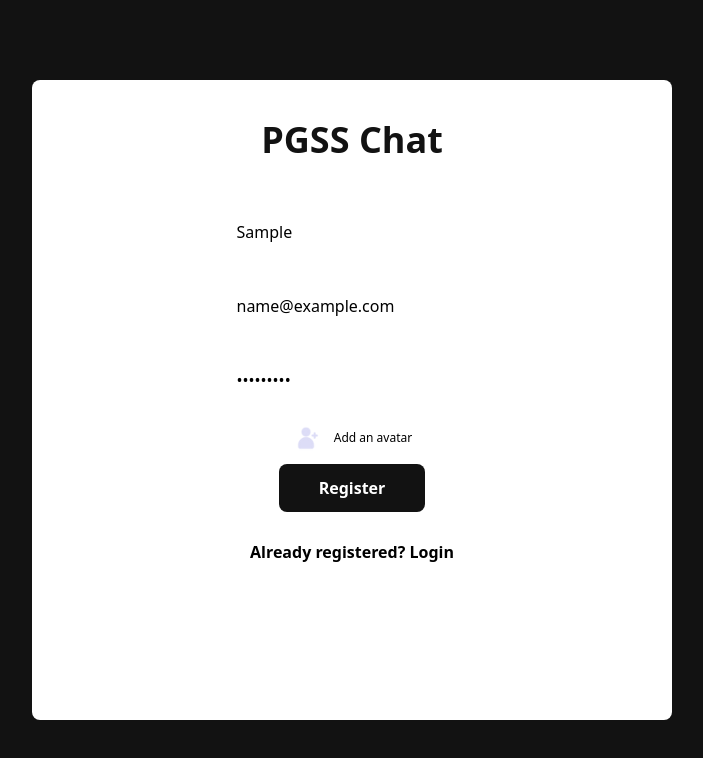
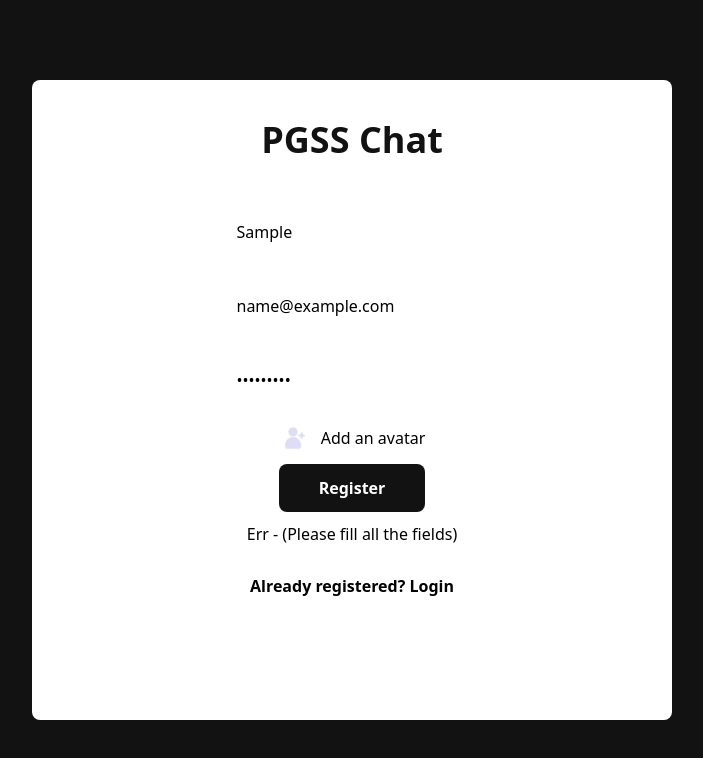
Before and after one commit to zhaojzn/pg-chat, a React (Vite) app: page /register in a window 1280 px wide. Both pictures are taken after typing "Sample", "name@example.com", "Sample123" into the empty fields and a click on the button "Register". Shown: the top 758 px of the page, without its empty margins (288-991 px from the left). Built offline with nearby package versions, Linux system fonts and the light colour scheme; no server answers.

Commit message:
register err message

```diff
--- a/src/pages/Register.jsx
+++ b/src/pages/Register.jsx
@@ -10,9 +10,15 @@ import { useNavigate } from "react-router-dom";
 
 const Register = () =>{
 
-  const [err,setErr] = useState(false)
-  let errMessage = ""
+  const [err,setErr] = useState()
+  const [fileState, setFileState] = useState()
   const navigate = useNavigate()
+
+  const imageUplaod = (e) => {
+    const file = e.target.files[0]
+    setFileState(file)
+  }
+
   const handleSubmit = async (e) => {
     e.preventDefault()
     const displayName = e.target[0].value
@@ -22,7 +28,8 @@ const Register = () =>{
 
 
     if(!displayName || !email || !password || !file){
-      console.log(errMessage)
+      setErr("Please fill all the fields")
+      return
     }
     try{
       const res = await createUserWithEmailAndPassword(auth, email, password)
@@ -44,7 +51,7 @@ const Register = () =>{
           }
         },
         (error) => {
-          setErr(true)
+          setErr("Something went wrong")
 
         },
         () => {
@@ -71,7 +78,7 @@ const Register = () =>{
       );
 
     }catch(z){
-      setErr(true);
+      setErr(z.message);
     }
 
   }
@@ -80,16 +87,16 @@ const Register = () =>{
       <div className="h-4/5 w-1/2 bg-white rounded-lg flex flex-col items-center overflow-scroll">
         <span className="font-bold text-[#121212] p-10 text-4xl">PGSS Chat</span>
         <form onSubmit={handleSubmit} className="flex flex-col items-center pb-2 gap-[10px]">
-          <input className="p-5 hover:border-b border-b-bg" type="text" placeholder="Username" />
+          <input required className="p-5 hover:border-b border-b-bg" type="text" placeholder="Username" />
           <input required className="p-5 hover:border-b border-b-bg" type="email" placeholder="Email" />
           <input required className="p-5 hover:border-b border-b-bg" type="password" placeholder="Password" />
-          <input style={{ display: "none" }} type="file" id="file" />
+          <input style={{ display: "none" }} type="file" id="file" onChange={imageUplaod}/>
           <label htmlFor="file" className="flex items-center gap-[10px] text-xs cursor-pointer">
             <img src={Add} alt="" className="w-[32px]"/>
-            <span>Add an avatar</span>
+            <span className='text-base'>{fileState ? 'Added avatar' : 'Add an avatar'}</span>
           </label>
           <button className="bg-[#121212] text-white font-bold py-3 px-10 rounded-lg gap-y-24">Register</button>
-          {err && <span>Something went wrong ({errMessage})</span>}
+          {err && <span>Err - ({err})</span>}
         </form>
         <span className="text-black pt-5 font-bold font text-1xl">Already registered? <a href="https://www.google.ca/" className="hover:text-gray-600">Login</a></span>
       </div>
```
